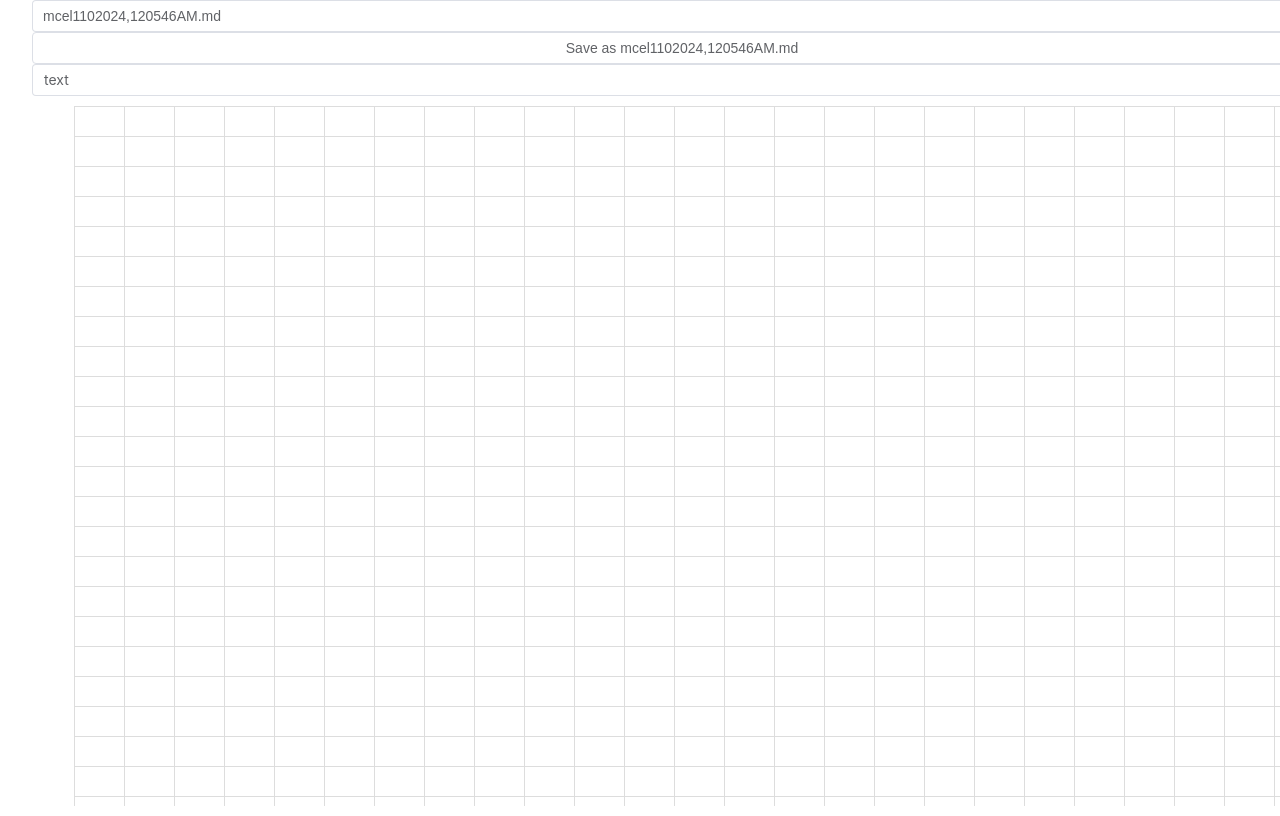
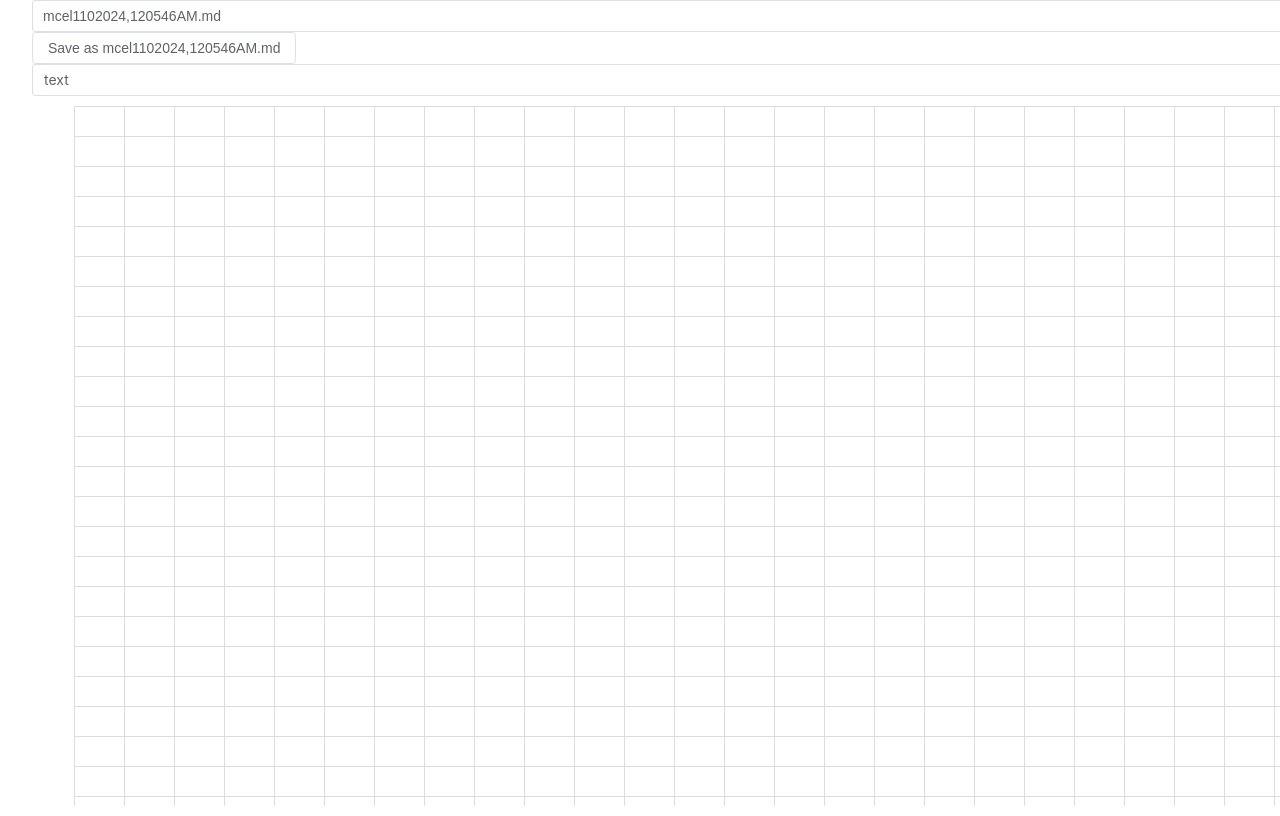
Before and after one commit to okayus/mcel, a Vue app: page / in a window 1280 px wide. Shown: the top 816 px of the page. Built offline with nearby package versions, Linux system fonts and the light colour scheme; what @imengyu/vue3-context-menu would draw is missing.

Commit message:
style: クラス付与

```diff
--- a/src/components/HeaderMenu.vue
+++ b/src/components/HeaderMenu.vue
@@ -14,9 +14,10 @@ const downloadFile = () => {
 </script>
 
 <template>
+  <div class="header">
     <el-input type="text" v-model="fileName" />
     <el-button @click="downloadFile">Save as {{ fileName }}</el-button>
+  </div>
 </template>
 
-<style scoped>
-</style>
+<style scoped></style>
```
